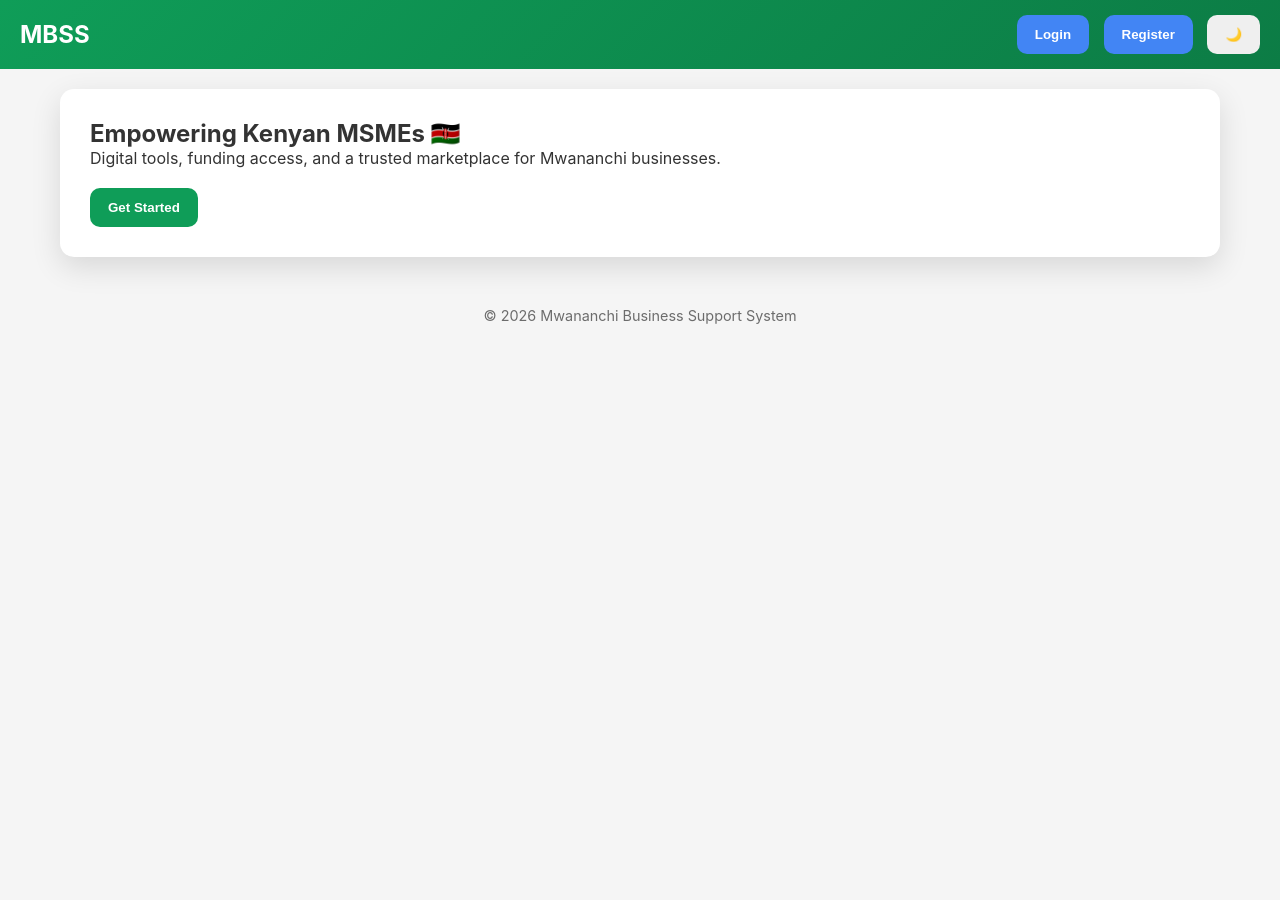
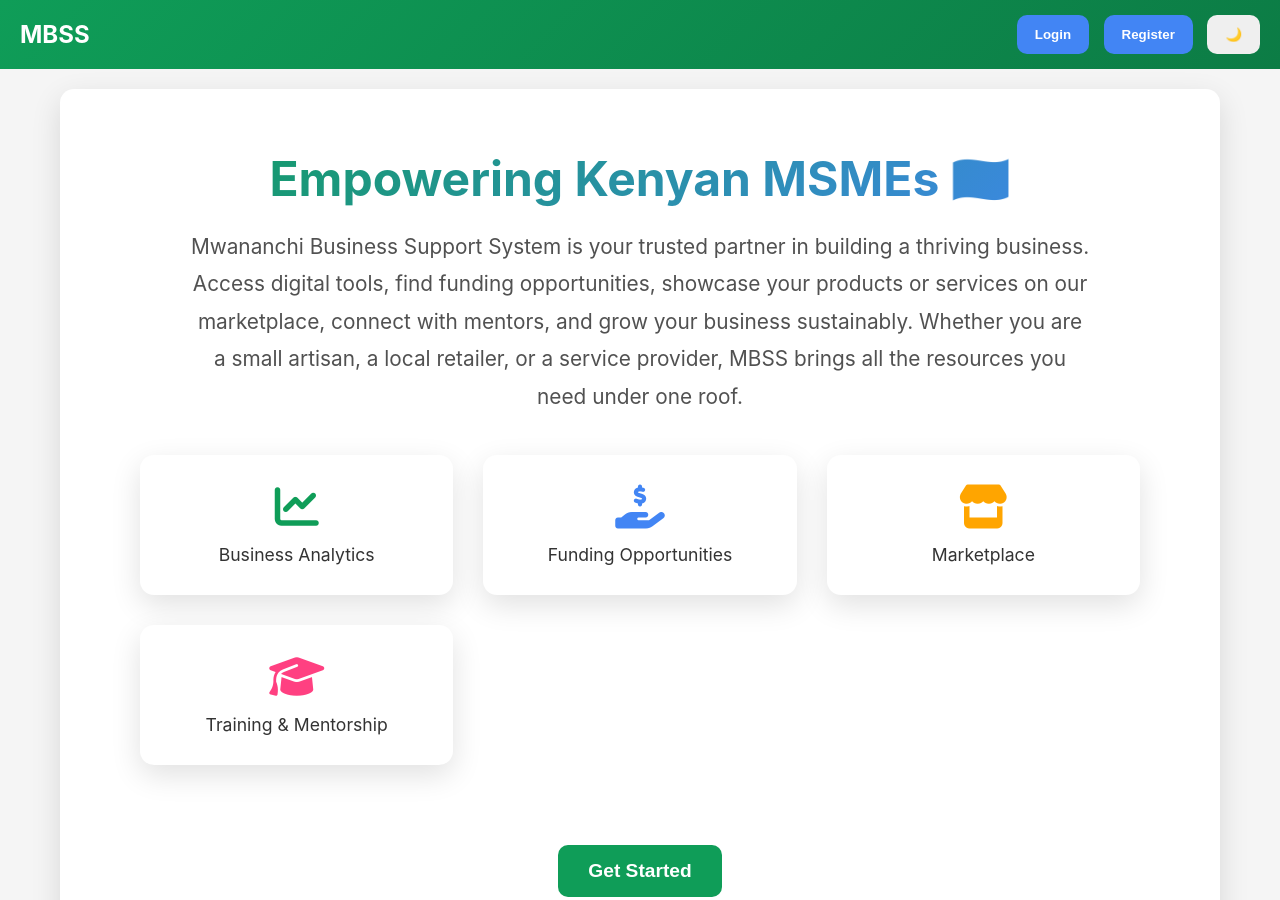
Before and after one commit to nyangaujeremiah4-blip/Elite-resz, a website: page index.html in a window 1280 px wide. Shown: the top 900 px of the page. Before the commit the page ends 800 px from the top, so only its background shows below. Drawn offline with Linux system fonts and the light colour scheme.

Commit message:
Update index.html

```diff
--- a/index.html
+++ b/index.html
@@ -6,7 +6,10 @@
 <title>MBSS | Mwananchi Business Support System</title>
 <meta name="description" content="Empowering Kenyan MSMEs through digital business tools">
 
-<!-- Modern UI reset -->
+<!-- FontAwesome for icons -->
+<script src="https://kit.fontawesome.com/a076d05399.js" crossorigin="anonymous"></script>
+
+<!-- Modern UI reset + styles -->
 <style>
 *{margin:0;padding:0;box-sizing:border-box}
 :root{
@@ -56,6 +59,7 @@ background:var(--card);
 padding:30px;
 border-radius:var(--radius);
 box-shadow:var(--shadow);
+transition:var(--transition);
 }
 body.dark .card{background:#1e1e1e}
 header{
@@ -78,6 +82,14 @@ padding:30px;
 opacity:.7;
 font-size:.9em;
 }
+@keyframes fadeIn {
+  from {opacity:0; transform:translateY(20px);}
+  to {opacity:1; transform:translateY(0);}
+}
+@keyframes slideUp {
+  from {opacity:0; transform:translateY(50px);}
+  to {opacity:1; transform:translateY(0);}
+}
 </style>
 </head>
 
@@ -95,11 +107,38 @@ font-size:.9em;
 <div class="container">
 
 <!-- INTRO -->
-<section id="intro" class="card">
-<h1>Empowering Kenyan MSMEs 🇰🇪</h1>
-<p>Digital tools, funding access, and a trusted marketplace for Mwananchi businesses.</p>
-<br>
-<button class="primary" onclick="showSection('register')">Get Started</button>
+<section id="intro" class="card" style="padding:60px 40px; text-align:center;">
+  <h1 style="font-size:3em; margin-bottom:20px; background:linear-gradient(135deg,var(--primary),var(--secondary)); -webkit-background-clip:text; -webkit-text-fill-color:transparent;">
+    Empowering Kenyan MSMEs 🇰🇪
+  </h1>
+  <p style="font-size:1.3em; line-height:1.8; max-width:900px; margin:auto; opacity:0.85; margin-bottom:40px;">
+    Mwananchi Business Support System is your trusted partner in building a thriving business. Access digital tools, find funding opportunities, showcase your products or services on our marketplace, connect with mentors, and grow your business sustainably. Whether you are a small artisan, a local retailer, or a service provider, MBSS brings all the resources you need under one roof.
+  </p>
+
+  <!-- FEATURES GRID -->
+  <div class="grid" style="max-width:1000px; margin:auto; gap:30px;">
+    <div class="card" style="padding:30px; font-size:1.1em; display:flex; flex-direction:column; align-items:center; animation:fadeIn 0.8s ease;">
+      <i class="fas fa-chart-line" style="font-size:2.5em; color:var(--primary); margin-bottom:15px;"></i>
+      Business Analytics
+    </div>
+    <div class="card" style="padding:30px; font-size:1.1em; display:flex; flex-direction:column; align-items:center; animation:fadeIn 0.8s ease 0.2s;">
+      <i class="fas fa-hand-holding-usd" style="font-size:2.5em; color:var(--secondary); margin-bottom:15px;"></i>
+      Funding Opportunities
+    </div>
+    <div class="card" style="padding:30px; font-size:1.1em; display:flex; flex-direction:column; align-items:center; animation:fadeIn 0.8s ease 0.4s;">
+      <i class="fas fa-store" style="font-size:2.5em; color:#ffa500; margin-bottom:15px;"></i>
+      Marketplace
+    </div>
+    <div class="card" style="padding:30px; font-size:1.1em; display:flex; flex-direction:column; align-items:center; animation:fadeIn 0.8s ease 0.6s;">
+      <i class="fas fa-graduation-cap" style="font-size:2.5em; color:#ff4081; margin-bottom:15px;"></i>
+      Training & Mentorship
+    </div>
+  </div>
+
+  <br><br>
+  <button class="primary" onclick="showSection('register')" style="padding:15px 30px; font-size:1.2em; margin-top:40px; animation:slideUp 1s ease;">
+    Get Started
+  </button>
 </section>
 
 <!-- LOGIN -->
@@ -107,7 +146,7 @@ font-size:.9em;
 <h2>Login</h2>
 <input id="loginEmail" placeholder="Email">
 <input id="loginPassword" type="password" placeholder="Password">
-<button class="primary" onclick="login()">Login</button>
+<button class="primary" onclick="login()"><i class="fas fa-sign-in-alt"></i> Login</button>
 </section>
 
 <!-- REGISTER -->
@@ -115,7 +154,7 @@ font-size:.9em;
 <h2>Create Account</h2>
 <input id="regEmail" placeholder="Email">
 <input id="regPassword" type="password" placeholder="Password">
-<button class="primary" onclick="register()">Register</button>
+<button class="primary" onclick="register()"><i class="fas fa-user-plus"></i> Register</button>
 </section>
 
 <!-- DASHBOARD -->
@@ -128,14 +167,6 @@ font-size:.9em;
 <div class="card">📚 Training & Mentorship</div>
 </div>
 </section>
-
-<!-- MARKETPLACE -->
-<section id="marketplace" class="hidden">
-<h2>Marketplace</h2>
-<div class="grid" id="products"></div>
-</section>
-
-</div>
 
 <footer>
 © 2026 Mwananchi Business Support System
@@ -151,7 +182,6 @@ document.body.classList.toggle("dark");
 }
 
 /* API CALLS (Node + Supabase) */
-
 async function register(){
 const res = await fetch("/api/register",{
 method:"POST",
@@ -184,4 +214,4 @@ showSection("dashboard");
 </script>
 
 </body>
-</html>
+  </html>
```
